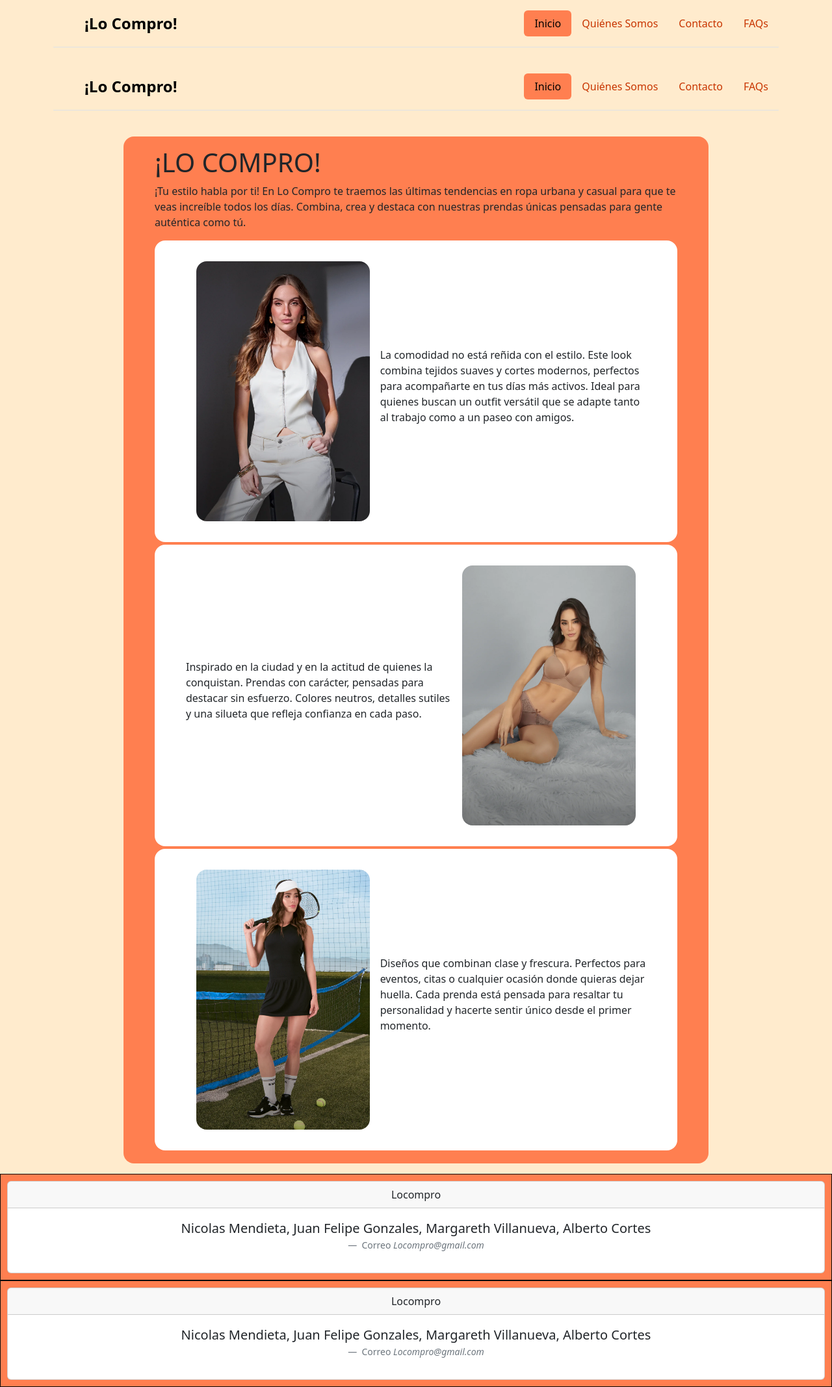
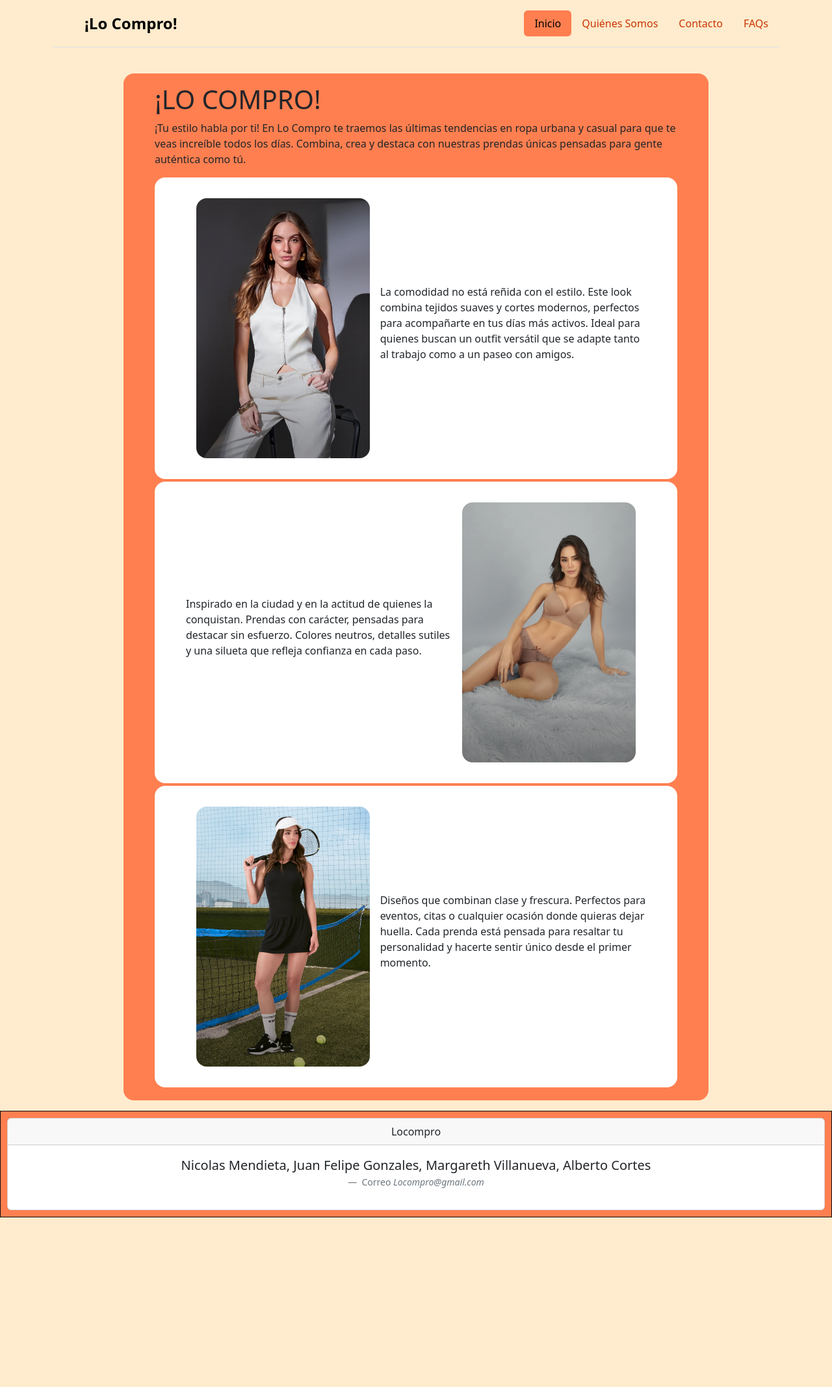
Before and after one commit to electromecaniconicolas-dot/AD07BlogSprint_2, a website: page index.html in a window 1280 px wide. Shown: the whole page at 65% size. After the commit the page ends 1873 px from the top, so only its background shows below. Drawn offline with nearby package versions, Linux system fonts and the light colour scheme.

Commit message:
Update index.html

```diff
--- a/index.html
+++ b/index.html
@@ -1,31 +1,5 @@
 <!DOCTYPE html>
 <html lang="es">
-<head>
-  <meta charset="UTF-8">
-  <title>Página de inicio</title>
-  <link rel="stylesheet" href="stylen.css">
-  <link rel="stylesheet" href="estilosos.css" />
-  <link href="https://cdn.jsdelivr.net/npm/bootstrap@5.3.2/dist/css/bootstrap.min.css" rel="stylesheet"/>
-</head>
-<body>
-
-<div class="container">
-    <header class="d-flex flex-wrap justify-content-center py-3 mb-4 border-bottom"> <a href="/"
-        class="d-flex align-items-center mb-3 mb-md-0 me-md-auto link-body-emphasis text-decoration-none"> <svg
-          class="bi me-2" width="40" height="32" aria-hidden="true">
-          <use xlink:href="#bootstrap"></use>
-        </svg> <span class="fs-4" style="font-weight: bold;">¡Lo Compro!</span> </a>
-      <ul class="nav nav-pills">
-        <li class="nav-item"><a href="/" class="nav-link active" aria-current="page" style="background-color: #ff7f50; color: black;">Inicio</a></li>
-        <li class="nav-item"><a href="about.html" class="nav-link" style="color: #c83500;">Quiénes Somos</a></li>
-        <li class="nav-item"><a href="contact.html" class="nav-link" style="color: #c83500;">Contacto</a></li>
-        <li class="nav-item"><a href="faqs.html" class="nav-link" style="color: #c83500;">FAQs</a></li>
-      </ul>
-    </header>
-  </div>
-
-
-
   <head>
     <meta charset="UTF-8" />
     <title>Página de inicio</title>
@@ -118,28 +92,5 @@
   </div>
 </div>
 </footer>
-
-
-  <div id="footer-container"></div
-
-</body>
-    <footer class="footer">
-      <div class="card">
-        <div class="card-header">Locompro</div>
-        <div class="card-body">
-          <figure>
-            <blockquote class="blockquote">
-              <p>
-                Nicolas Mendieta, Juan Felipe Gonzales, Margareth Villanueva,
-                Alberto Cortes
-              </p>
-            </blockquote>
-            <figcaption class="blockquote-footer">
-              Correo <cite title="Source Title">Locompro@gmail.com</cite>
-            </figcaption>
-          </figure>
-        </div>
-      </div>
-    </footer>
   </body>
 </html>
```
